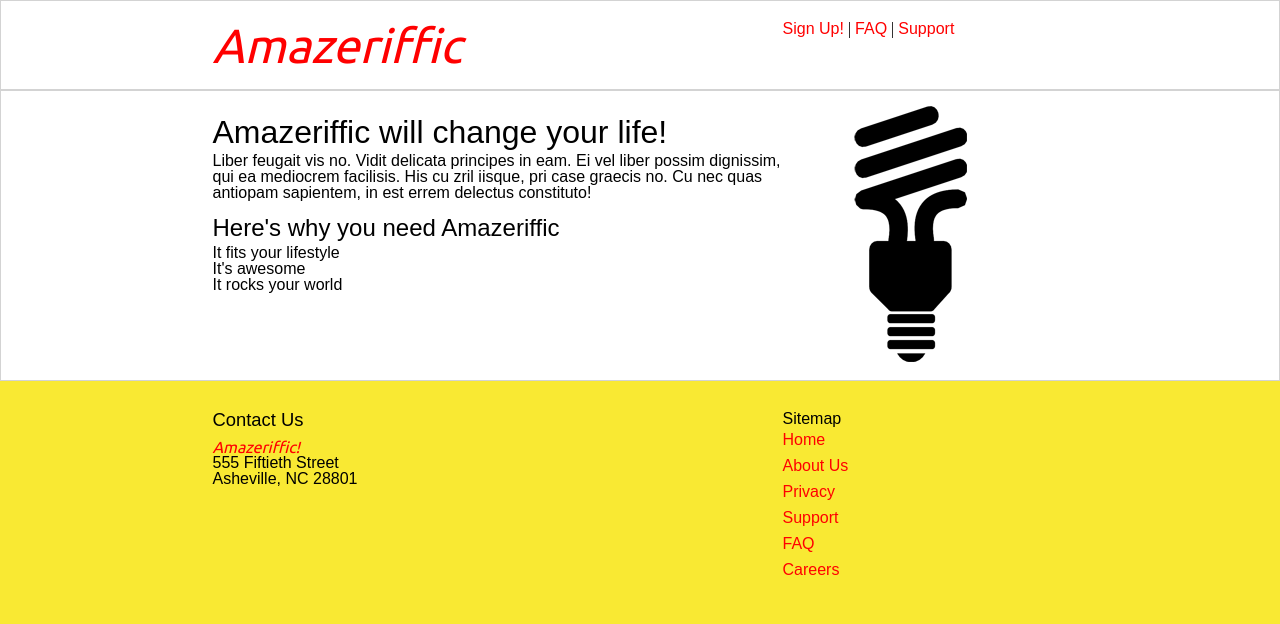
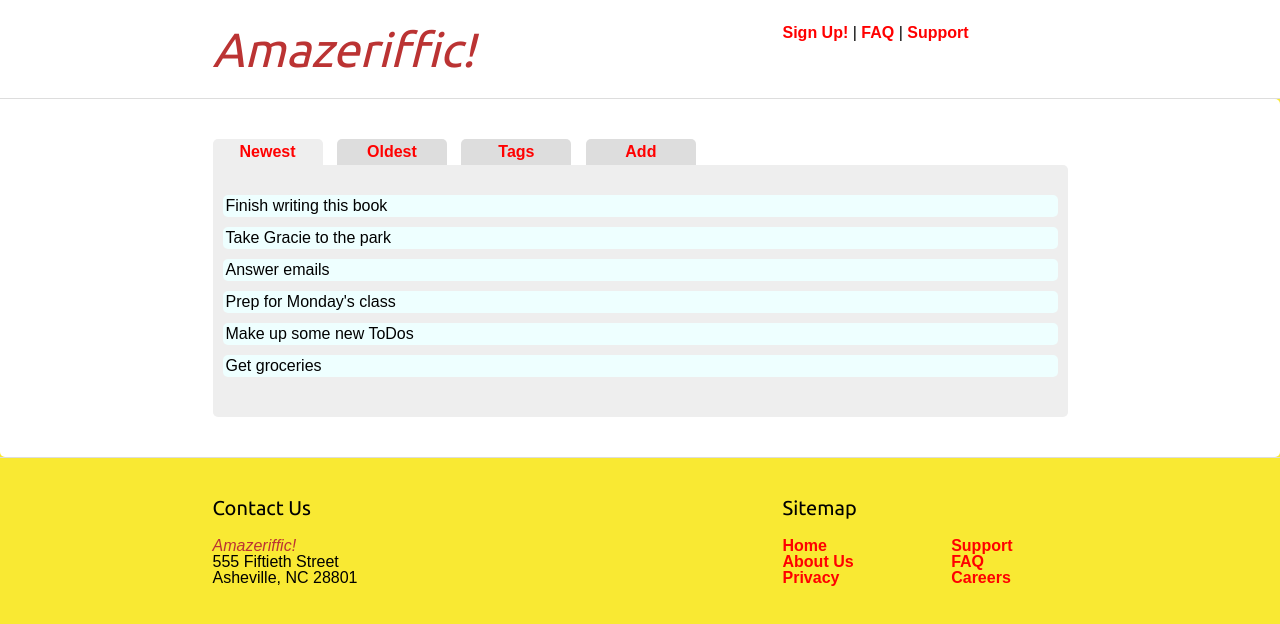
Before and after one commit to ergocraigk/Amazeriffic, a plain HTML site: page index.html in a window 1280 px wide. Drawn offline with nearby package versions, Linux system fonts and the light colour scheme; a web font is replaced by a local one.

Commit message:
Version 3

```diff
--- a/CSS/AmazCSS.css
+++ b/CSS/AmazCSS.css
@@ -1,117 +1,136 @@
 body {
-	background: #f9e933;
+  background: #f9e933;
+  font-family: 'Droid Sans', sans-serif;
 }
 
 header, main, footer {
-	min-width: 855px;
+  min-width: 855px;
 }
 
 header .container, main .container, footer .container {
-	max-width: 855px;
-	margin: auto;
+  max-width: 855px;
+  margin: auto;
 }
 
 header {
-	padding: 20px;
-	background: white;
-	overflow: auto;
-	border: 1px solid lightgrey;
+  padding: 25px 0 25px 0;
+  background: white;
+  overflow: auto;
+  border-bottom: 1px solid #ddd;
 }
 
-header h1 {
-	font-family: 'Ubuntu', sans-serif;
-	font-style: italic;
-	font-size: 3em;
-	color: red;
-	float: left;
-	width: 570px;
+/* MAIN LOGO */
+h1 {
+  font-family: 'Ubuntu', sans-serif;
+  font-style: italic;
+  font-size: 3em;
+  color: #b33;
+  float: left;
+  width: 570px;
+}
+
+/* FOOTER HEADINGS */
+h5 {
+    font-family: 'Ubuntu', sans-serif;
+    font-size: 1.25em;
+    margin-bottom: 20px;
 }
 
 header nav {
-	font-size: 1em;
-	float: right;
-	width: 285px;
+  float: right;
+  width: 285px;
+}
+
+a {
+  color: #f00;
+  text-decoration: none;
+  font-weight: bold;
 }
 
 main {
-	padding-top: 15px;
-	font-family: 'Droid Sans', sans-serif;
-	background: white;
-	overflow: hidden;
-	border: 1px solid lightgrey;
-	padding-bottom: 15px;
+    background: #fff;
+    border-radius: 0 5px 5px 5px;;
+    padding: 40px;
 }
 
-main .subleft {
-	width: 570px;
-	float: left;
+.tabs a span {
+    border-radius: 5px 5px 0 0;
+    display: inline-block;
+    width: 100px;
+    margin-right: 10px;
+    text-align: center;
+    background: #ddd;
+    padding: 5px;
 }
 
-main h2 h3 {
-	font-family: 'Ubuntu', sans-serif;
+.tabs a .active {
+    background: #eee;
 }
 
-main h2 {
-	font-size: 2em;
-	padding-bottom: 5px;
-	padding-top: 10px;
+main .content {
+    padding: 30px 10px 30px 10px;
+    border-radius: 0 5px 5px 5px;
+    background: #eee;
 }
 
-main h3 {
-	padding-top: 15px;
-	padding-bottom: 5px;
-	font-size: 1.5em;
+main .content li {
+    border-radius: 5px;
+    padding: 3px;
+    background: #eff;
+    margin: 0 0 10px 0;
 }
 
-main .subright {
-	width: 285px;
-	float: right;
+main .content button {
+  font-weight: bold;
+  padding: 0 3px 0 3px;
+  border-radius: 5px;
+  background: #ccc;
+  cursor: pointer;
+  margin-left: 5px;
+  font-size: 1.3em;
+}
+
+
+main .content p {
+    background: yellow;
+}
+
+main .content input {
+    font-size: 1.5em;
 }
 
 footer {
-	font-family: 'Droid Sans', sans-serif;
-	padding-top: 15px;
-	overflow: hidden;
+    border-top: 1px solid #ddd;
+    padding: 40px 0 20px 0;
 }
 
 footer .contact {
-	width: 570px;
-	float: left;
+  float: left;
+  width: 570px;
 }
 
-footer .contact h5 {
-	font-family: 'Droid Sans', sans-serif;
-	font-size: 1.15em;
-	padding-top: 15px;
-	padding-bottom: 10px;
-}
-
-footer .contact .ama {
-	font-family: 'Ubuntu', sans-serif;
-	font-style: italic;
-	color: red;
+footer .contact p:nth-child(2) {
+  color: #b33;
+  font-style: italic;
 }
 
 footer .sitemap {
-	width: 285px;
-	text-align: left;
-	float: right;
-}
-footer .sitemap h5 {
-	font-family: 'Droid Sans', sans-serif;
-	padding-top: 15px;
+    float: right;
+    width: 285px;
 }
 
-footer .sitemap ul li {
-	padding: 5px 0px 5px 0px;
+footer ul {
+    width: 230px;
 }
 
-a {
-	text-decoration: none;
-	color: red;
-	font-family: 'Droid Sans', sans-serif;
+li {
+    list-style: none;
 }
 
-a:hover {
-	text-decoration: underline;
+footer .sitemap .left {
+    float: left;
 }
+
+footer .sitemap .right {
+    float: right;
+}
--- a/index.html
+++ b/index.html
@@ -1,21 +1,18 @@
 <!doctype html>
 <html>
   <head>
-	<title>Amazeriffic</title>
+    <title>Amazeriffic!</title>
+    <link href="CSS/reset.css" rel="stylesheet" type="text/css">
+    <link href="CSS/AmazCSS.css" rel="stylesheet" type="text/css">
+    <link href='http://fonts.googleapis.com/css?family=Ubuntu' rel='stylesheet' type='text/css'>
+    <link href='http://fonts.googleapis.com/css?family=Droid+Sans' rel='stylesheet' type='text/css'>
 
-	<!-- Fonts -->
-	<link href='http://fonts.googleapis.com/css?family=Droid+Sans' rel='stylesheet' type='text/css'>
-	<link href='http://fonts.googleapis.com/css?family=Ubuntu' rel='stylesheet' type='text/css'>
+  </head>
 
-	<!-- CSS -->
-	<link rel="stylesheet" href="CSS/reset.css">
-	<link rel="stylesheet" href="CSS/AmazCSS.css">
-	<script src="http://code.jquery.com/jquery-2.0.3.min.js"></script>
-    </head>
   <body>
     <header>
-		   <div class='container'>
-			<h1>Amazeriffic</h1>
+      <div class="container">
+        <h1>Amazeriffic!</h1>
         <nav>
           <a href="#">Sign Up!</a> |
           <a href="Faq.html">FAQ</a> |
@@ -23,49 +20,46 @@
         </nav>
       </div>
     </header>
+
     <main>
-		<div class='container'>
-		    <div class='subleft'>
-			<h2>Amazeriffic will change your life!</h2>
-			<p>Liber feugait vis no. Vidit delicata principes in eam. Ei vel liber possim dignissim, qui ea mediocrem facilisis. His cu zril iisque, pri case graecis no. Cu nec quas antiopam sapientem, in est errem delectus constituto!</p>
-			<h3>Here's why you need Amazeriffic</h3>
-			<ul>
-				<li>It fits your lifestyle</li>
-				<li>It's awesome</li>
-				<li>It rocks your world</li>
-			</ul>
+      <div class="container">
+        <div class="tabs">
+          <a href=""><span class="active">Newest</span></a>
+          <a href=""><span>Oldest</span></a>
+          <a href=""><span>Tags</span></a>
+          <a href=""><span>Add</span></a>
         </div>
-
-		    <div class='subright'>
-			<img src="Images/lightBulb.png" alt="">
+        <div class="content">
         </div>
       </div>
     </main>
+
     <footer>
-		<div class='container'>
-		    <div class='subleft'>
-			<div class='contact'>
+      <div class="container">
+        <div class="contact">
           <h5>Contact Us</h5>
-				<p class='ama'>Amazeriffic!</p>
+          <p>Amazeriffic!</p>
           <p>555 Fiftieth Street</p>
           <p>Asheville, NC 28801</p>
         </div>
-		    </div>
-		    <div class='subright'>
-			<div class='sitemap'>
+        <div class="sitemap">
           <h5>Sitemap</h5>
           <ul>
-					<li><a href="index.html">Home</a></li>
+            <div class="left">
+              <li><a href="#">Home</a></li>
               <li><a href="#">About Us</a></li>
               <li><a href="#">Privacy</a></li>
+            </div>
+            <div class="right">
               <li><a href="#">Support</a></li>
               <li><a href="Faq.html">FAQ</a></li>
               <li><a href="#">Careers</a></li>
+            </div>
           </ul>
         </div>
       </div>
-		</div>
     </footer>
-	    <script src="app.js"></script>
+	<script src="http://code.jquery.com/jquery-2.0.3.min.js"></script>
+	<script type='text/javascript' src="javascript/app.js"></script>
   </body>
 </html>
--- /dev/null
+++ b/javascript/app.js
@@ -0,0 +1,121 @@
+var main = function (toDoObjects) {
+    "use strict";
+
+    var toDos = toDoObjects.map(function (toDo) {
+        //Return the description
+        return toDo.description;
+    });
+
+    $(".tabs a span").toArray().forEach(function (element) {
+        var $element = $(element);
+
+        // create a click handler for this element
+        $element.on("click", function () {
+            var $content,
+                $input,
+                $button,
+                i;
+
+            $(".tabs a span").removeClass("active");
+            $element.addClass("active");
+            $("main .content").empty();
+
+            if ($element.parent().is(":nth-child(1)")) {
+                // newest first, so we have to go through
+                // the array backwards
+                $content = $("<ul>");
+                for (i = toDos.length-1; i >= 0; i--) {
+                    $content.append($("<li>").text(toDos[i]));
+                }
+            } else if ($element.parent().is(":nth-child(2)")) {
+                // oldest first, so we go through the array forwards
+                $content = $("<ul>");
+                toDos.forEach(function (todo) {
+                    $content.append($("<li>").text(todo));
+                });
+            } else if ($element.parent().is(":nth-child(3)")){
+                //Create an array of tags
+                var tags = [];
+
+                //Iterate over toDos
+                toDoObjects.forEach(function (toDo) {
+                    toDo.tags.forEach(function (tag) {
+                        //check if tag exists in the array
+                        if(tags.indexOf(tag) === -1){
+                            tags.push(tag);
+                        }
+                    });
+                });
+
+                var tagObjects = tags.map(function (tag) {
+                    //Find all todo objects with the tag
+                    var toDosWithTag = [];
+                    toDoObjects.forEach(function (toDo) {
+                        //Check the index of
+                        if(toDo.tags.indexOf(tag) !== -1) {
+                            toDosWithTag.push(toDo.description);
+                        }
+                    });
+
+                    //Return the map
+                    return { "name": tag, "toDos": toDosWithTag };
+                });
+
+                tagObjects.forEach(function (tag) {
+                    var $tagName = $("<h3>").text(tag.name),
+                        $content = $("<ul>");
+
+                    tag.toDos.forEach(function (description){
+                        var $li = $("<li>").text(description);
+                        $content.append($li);
+                    });
+
+                    $("main .content").append($tagName);
+                    $("main .content").append($content);
+                });
+
+            } else if ($element.parent().is(":nth-child(4)")) {
+                // input a new to-do
+                var $input = $("<input>").addClass("description"),
+                $inputLabel = $("<p>").text("Description: "),
+                $tagInput = $("<input>").addClass("tags"),
+                $tagLabel = $("<p>").text("Tags: "),
+                $button = $("<button>").text("+");
+
+                $button.on("click", function () {
+                    var description = $input.val(),
+
+                    tags = $tagInput.val().split(","); //Split by commas
+
+                    toDoObjects.push({"description":description, "tags":tags});
+
+                    //Update ToDos
+                    toDos = toDoObjects.map(function (toDo) {
+                        return toDo.description;
+                    });
+
+                    //Reset fields
+                    $input.val("");
+                    $tagInput.val("");
+                });
+
+                $content = $("<div>").append($inputLabel).append($input).append($tagLabel).append($tagInput).append($button);
+               /* Alternatively append() allows multiple arguments so the above
+                can be done with $content = $("<div>").append($input, $button); */
+            }
+
+            $("main .content").append($content);
+
+            return false;
+        });
+    });
+
+    $(".tabs a:first-child span").trigger("click");
+};
+
+$(document).ready(function () {
+    $.getJSON("to-dos.json", function (toDoObjects) {
+        //Call main with the to-dos as an argument
+        main(toDoObjects);
+    });
+});
--- /dev/null
+++ b/to-dos.json
@@ -0,0 +1,26 @@
+[
+    {
+        "description" : "Get groceries",
+        "tags" : [ "shopping", "chores" ]
+    },
+    {
+        "description" : "Make up some new ToDos",
+        "tags" : [ "writing", "work" ]
+    },
+    {
+        "description" : "Prep for Monday's class",
+        "tags" : [ "work", "teaching" ]
+    },
+    {
+        "description" : "Answer emails",
+        "tags" : [ "work" ]
+    },
+    {
+        "description" : "Take Gracie to the park",
+        "tags" : [ "chores", "pets" ]
+    },
+    {
+        "description" : "Finish writing this book",
+        "tags" : [ "writing", "work" ]
+    }
+]
```
Also changed, not shown: Faq.html (+13 -12 lines). Lines whose indentation alone changed are shown as unchanged.
